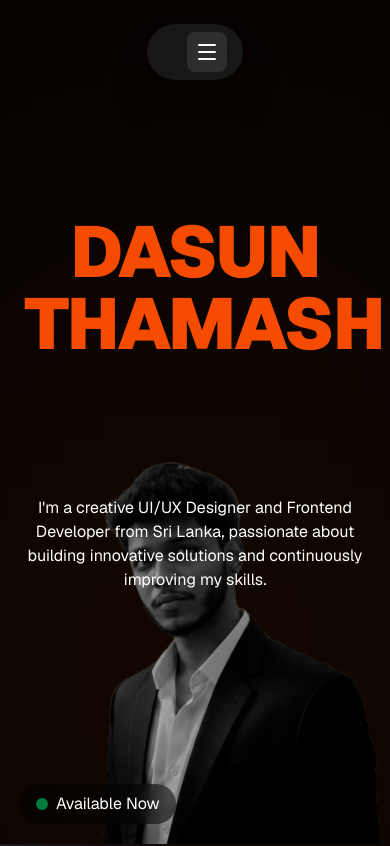
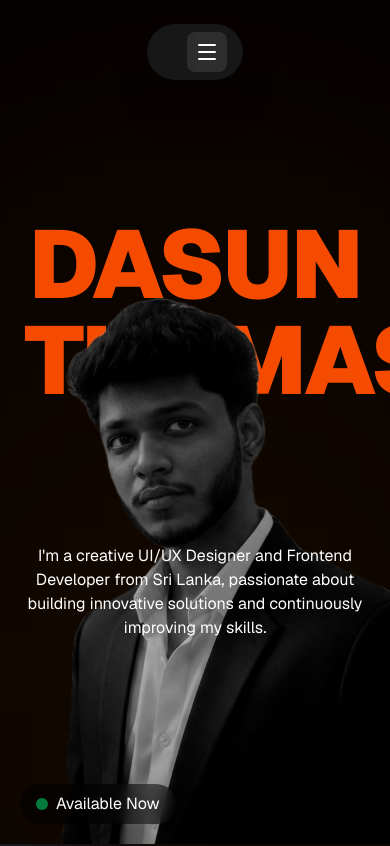
Before and after one commit to dasunthamsh/Dasun, a Next.js app: page / in a window 390 px wide. Shown: the top 846 px of the page. Built offline with nearby package versions, Linux system fonts and the light colour scheme.

Commit message:
add project part

```diff
--- a/src/app/components/HeroSection.jsx
+++ b/src/app/components/HeroSection.jsx
@@ -14,7 +14,7 @@ export default function Home() {
   src="/images/s.png"
   alt="Dasun Thamash"
   className="absolute bottom-0 left-1/2 -translate-x-1/2 object-cover grayscale brightness-75 contrast-110 group-hover:grayscale-0 group-hover:brightness-100 group-hover:contrast-100 group-hover:scale-105 transition-all duration-500 z-10
-    sm:w-[100%]  w-[140%]  /* 80% width on mobile, auto on larger screens */
+    sm:w-[100%]  w-[200%]  /* 80% width on mobile, auto on larger screens */
     max-w-[2000px]  /* Max width on mobile */
     h-auto"
   priority
@@ -33,7 +33,7 @@ export default function Home() {
 
         {/* Main name - big & bold */}
 
-            <h1 className="text-7xl sm:text-9xl font-black tracking-tight text-orange-600 my-30  ">
+            <h1 className="text-8xl sm:text-9xl font-black tracking-tight text-orange-600 my-30  ">
                 DASUN <br /> THAMASH
 
             </h1>
```
